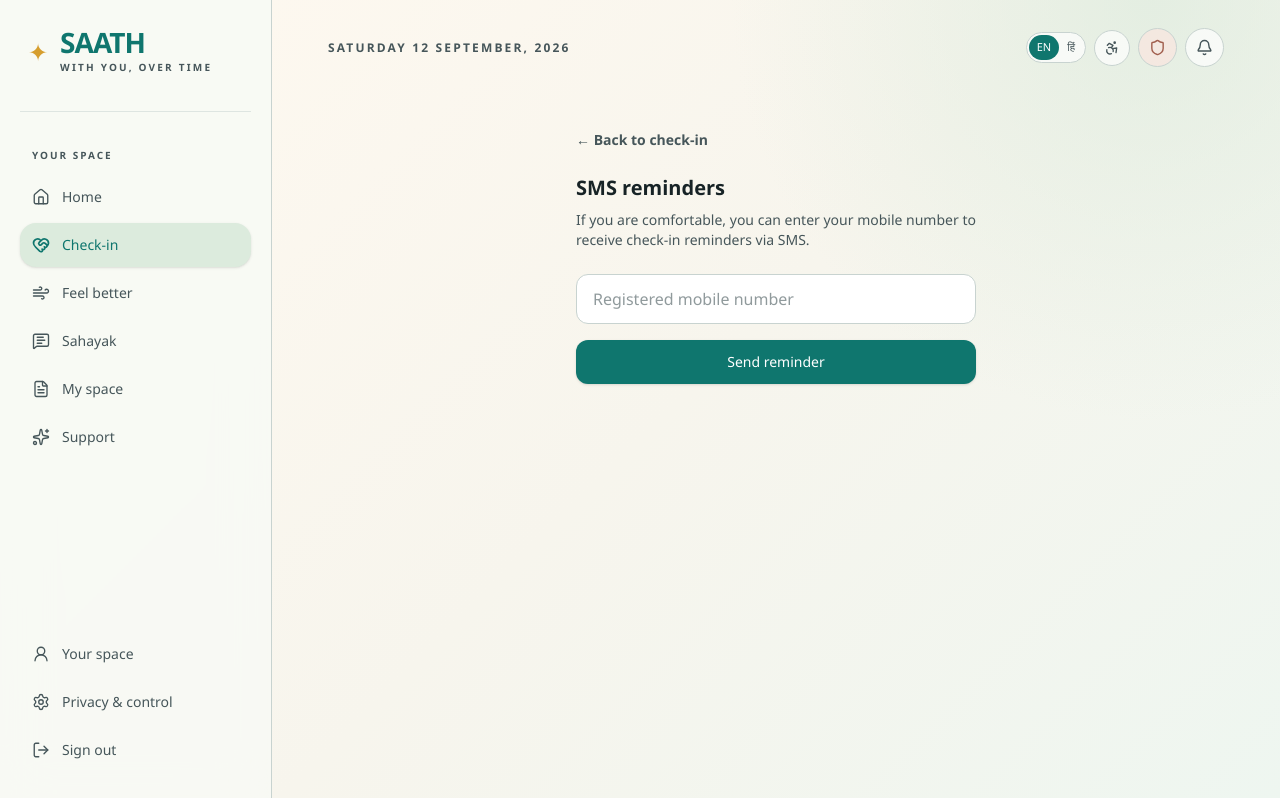
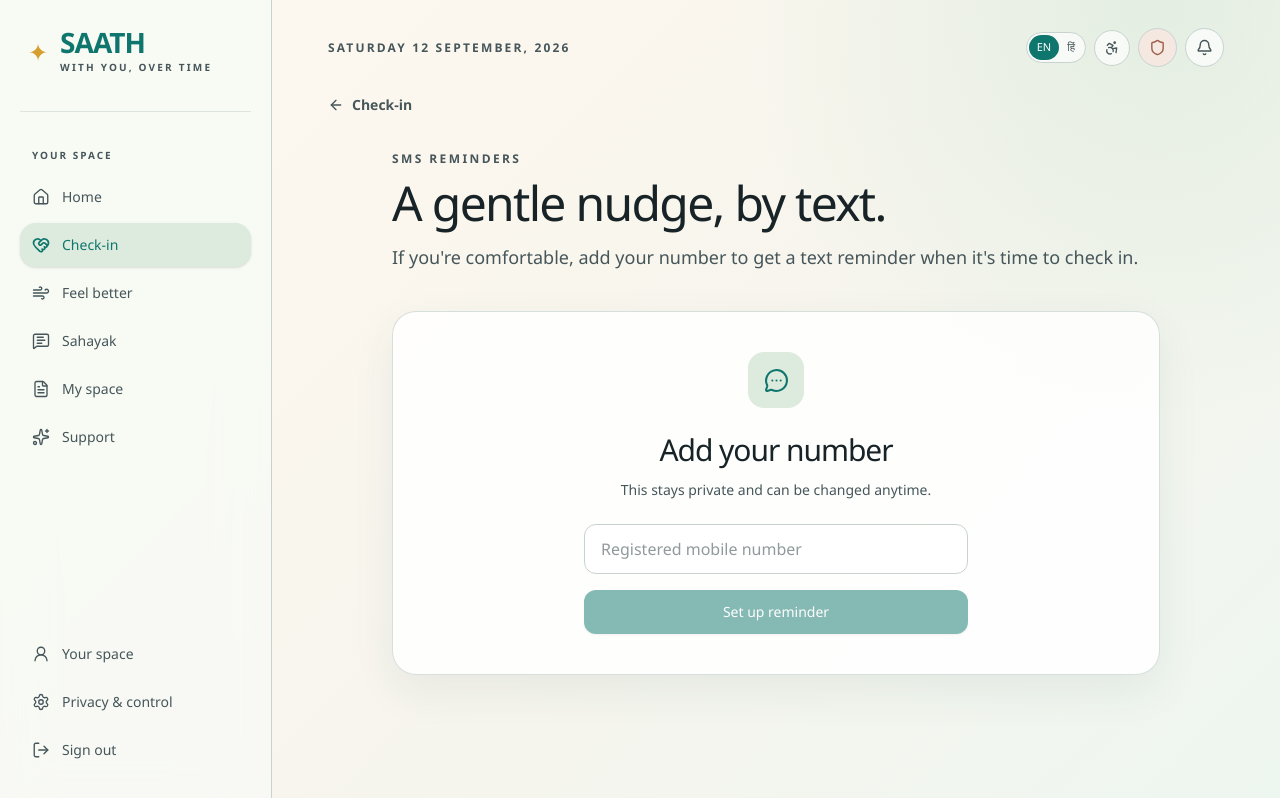
Before and after one commit to shreyasirayyy/SIH26, a Next.js app in the folder saath-frontend/: page /survivor/check-in/sms-reminders in a window 1280 px wide. Built offline with nearby package versions, Linux system fonts and the light colour scheme; no server answers.

Commit message:
UI fixes: hide language selector on IVRS, redesign SMS reminder page, add back navigation to My Space sub-pages

```diff
--- a/saath-frontend/app/survivor/case/page.tsx
+++ b/saath-frontend/app/survivor/case/page.tsx
@@ -1,6 +1,8 @@
 "use client";
 
 import { useEffect, useState } from "react";
+import Link from "next/link";
+import { ArrowLeft } from "lucide-react";
 import {
   ShieldAlert,
   Scale,
@@ -196,6 +198,10 @@ export default function MyCasePage() {
 
   return (
     <div className="px-5 pb-10 md:px-10 xl:px-14 space-y-6">
+      <Link href="/survivor/my-space" className="inline-flex items-center gap-2 text-sm font-semibold text-[#75857f]">
+        <ArrowLeft size={16} /> My space
+      </Link>
+
       <CaseHeader caseRecord={caseRecord} />
 
       <Card className="!p-6">
--- a/saath-frontend/app/survivor/check-in/sms-reminders/page.tsx
+++ b/saath-frontend/app/survivor/check-in/sms-reminders/page.tsx
@@ -2,6 +2,7 @@
 
 import { useState } from "react";
 import Link from "next/link";
+import { ArrowLeft, Check, MessageCircleMore } from "lucide-react";
 import { Button } from "@/components/ui/Button";
 import { Input } from "@/components/ui/Input";
 import { notificationService } from "@/services/notifications";
@@ -11,40 +12,126 @@ export default function SmsRemindersPage() {
   const [phone, setPhone] = useState("");
   const [status, setStatus] = useState<string | null>(null);
   const [sending, setSending] = useState(false);
+  const [sent, setSent] = useState(false);
   const hindi = useAppStore((store) => store.language === "Hindi");
 
   async function sendReminder() {
     if (!phone.trim() || sending) return;
-    setSending(true); setStatus(null);
+    setSending(true);
+    setStatus(null);
     try {
-      const result = await notificationService.sendSMS(phone, hindi ? "आपका SAATH चेक-इन तैयार है। जब आप तैयार हों, तब वापस आएँ।" : "Your SAATH check-in is ready whenever you are.");
+      const result = await notificationService.sendSMS(
+        phone,
+        hindi
+          ? "आपका SAATH चेक-इन तैयार है। जब आप तैयार हों, तब वापस आएँ।"
+          : "Your SAATH check-in is ready whenever you are."
+      );
       setStatus(result.status);
+      setSent(true);
+    } catch (error) {
+      setSent(false);
+      setStatus(
+        error instanceof Error
+          ? error.message
+          : hindi
+          ? "SMS सेवा उपलब्ध नहीं है।"
+          : "SMS provider is unavailable."
+      );
+    } finally {
+      setSending(false);
     }
-    catch (error) {
-      setStatus(error instanceof Error ? error.message : (hindi ? "SMS सेवा उपलब्ध नहीं है।" : "SMS provider is unavailable."));
-    }
-    finally { setSending(false); }
   }
 
   return (
-    <div className="px-6 py-8 max-w-md mx-auto">
-      <Link href="/survivor/check-in" className="mb-6 inline-flex items-center gap-2 text-sm font-semibold text-text-secondary">
-        ← {hindi ? "चेक-इन पर वापस जाएँ" : "Back to check-in"}
+    <div className="px-5 pb-10 md:px-10 xl:px-14">
+      <Link
+        href="/survivor/check-in"
+        className="inline-flex items-center gap-2 text-sm font-semibold text-text-secondary"
+      >
+        <ArrowLeft size={16} /> {hindi ? "चेक-इन" : "Check-in"}
       </Link>
-      <h1 className="text-xl font-semibold">{hindi ? "SMS रिमाइंडर" : "SMS reminders"}</h1>
-      <p className="mt-2 text-sm text-text-secondary">
-        {hindi ? "यदि आप सहज हैं, तो आप SMS के माध्यम से चेक-इन रिमाइंडर प्राप्त करने के लिए अपना मोबाइल नंबर दर्ज कर सकते हैं।" : "If you are comfortable, you can enter your mobile number to receive check-in reminders via SMS."}
+
+      <div className="mx-auto mt-8 max-w-3xl">
+        <p className="text-xs font-bold uppercase tracking-[.2em] text-text-secondary">
+          {hindi ? "SMS रिमाइंडर" : "SMS reminders"}
         </p>
-      <div className="mt-6">
+        <h1 className="mt-3 font-display text-4xl text-text-primary md:text-5xl">
+          {hindi ? "एक छोटा सा याद दिलाना।" : "A gentle nudge, by text."}
+        </h1>
+        <p className="mt-4 text-lg text-text-secondary">
+          {hindi
+            ? "यदि आप सहज हैं, तो अपना मोबाइल नंबर दर्ज करें और SMS के ज़रिए चेक-इन रिमाइंडर पाएँ।"
+            : "If you're comfortable, add your number to get a text reminder when it's time to check in."}
+        </p>
+
+        <div className="surface mt-10 rounded-3xl p-6 text-center md:p-10">
+          <span className="mx-auto flex h-14 w-14 items-center justify-center rounded-2xl bg-pale-sage text-deep-teal">
+            <MessageCircleMore size={25} />
+          </span>
+
+          {!sent ? (
+            <>
+              <h2 className="mt-6 font-display text-3xl text-text-primary">
+                {hindi ? "अपना नंबर जोड़ें" : "Add your number"}
+              </h2>
+              <p className="mt-3 text-sm text-text-secondary">
+                {hindi
+                  ? "यह पूरी तरह निजी रहता है और कभी भी बदला जा सकता है।"
+                  : "This stays private and can be changed anytime."}
+              </p>
+
+              <div className="mx-auto mt-6 max-w-sm text-left">
                 <Input
+                  type="tel"
                   value={phone}
                   onChange={(e) => setPhone(e.target.value)}
                   placeholder={hindi ? "पंजीकृत मोबाइल नंबर" : "Registered mobile number"}
                 />
-        <Button onClick={sendReminder} disabled={sending} className="mt-4 w-full">
-          {sending ? (hindi ? "भेज रहा है..." : "Sending...") : (hindi ? "रिमाइंडर भेजें" : "Send reminder")}
+                <Button
+                  onClick={sendReminder}
+                  disabled={sending || !phone.trim()}
+                  className="mt-4 w-full"
+                >
+                  {sending
+                    ? hindi
+                      ? "भेज रहा है..."
+                      : "Sending..."
+                    : hindi
+                    ? "रिमाइंडर सेट करें"
+                    : "Set up reminder"}
                 </Button>
-        {status && <p className="mt-4 text-sm text-text-secondary">{status}</p>}
+              </div>
+
+              {status && (
+                <p className="mt-4 text-sm text-warm-peach" role="alert">
+                  {status}
+                </p>
+              )}
+            </>
+          ) : (
+            <>
+              <h2 className="mt-6 font-display text-3xl text-text-primary">
+                {hindi ? "रिमाइंडर सेट हो गया" : "Reminder set"}
+              </h2>
+              <p className="mt-3 flex items-center justify-center gap-2 text-sm text-deep-teal">
+                <Check size={16} />
+                {hindi
+                  ? "हम आपको SMS के ज़रिए याद दिलाएँगे।"
+                  : "We'll text you a check-in reminder."}
+              </p>
+              <button
+                onClick={() => {
+                  setSent(false);
+                  setStatus(null);
+                  setPhone("");
+                }}
+                className="mt-6 text-sm font-semibold text-text-secondary underline underline-offset-4"
+              >
+                {hindi ? "नंबर बदलें" : "Use a different number"}
+              </button>
+            </>
+          )}
+        </div>
       </div>
     </div>
   );
--- a/saath-frontend/app/survivor/journey/page.tsx
+++ b/saath-frontend/app/survivor/journey/page.tsx
@@ -1,6 +1,7 @@
 "use client";
 import { useState, useEffect } from "react";
-import { Check } from "lucide-react";
+import Link from "next/link";
+import { ArrowLeft, Check } from "lucide-react";
 import { aiService } from "@/services/ai";
 
 export default function JourneyPage() {
@@ -25,7 +26,11 @@ export default function JourneyPage() {
 
   return (
     <div className="px-5 pb-10 md:px-10 xl:px-14">
-      <div>
+      <Link href="/survivor/my-space" className="inline-flex items-center gap-2 text-sm font-semibold text-[#75857f]">
+        <ArrowLeft size={16} /> My space
+      </Link>
+
+      <div className="mt-6">
         <p className="text-xs font-bold uppercase tracking-[.2em] text-[#7e918b]">My journey</p>
         <h1 className="mt-3 font-display text-5xl text-[#172326] md:text-6xl">Small steps still count.</h1>
         <p className="mt-4 max-w-2xl text-lg text-[#63736e]">A gentle view of your check-ins and the support around you — not a scorecard.</p>
--- a/saath-frontend/app/survivor/taara/page.tsx
+++ b/saath-frontend/app/survivor/taara/page.tsx
@@ -1,7 +1,8 @@
 "use client";
 
 import { useState, useRef, useEffect, useMemo } from "react";
-import { ArrowUp, Sparkles, Plus, Trash2, History, X } from "lucide-react";
+import Link from "next/link";
+import { ArrowLeft, ArrowUp, Sparkles, Plus, Trash2, History, X } from "lucide-react";
 import { Button } from "@/components/ui/Button";
 import { useAppStore } from "@/store/useAppStore";
 import { aiService } from "@/services/ai";
@@ -119,6 +120,9 @@ export default function TaaraPage() {
         {crisis && (
           <CrisisInterrupt reason="TAARA conversation flagged urgent_support" onDismiss={() => setCrisis(false)} />
         )}
+        <Link href="/survivor/my-space" className="mb-4 inline-flex w-fit items-center gap-2 text-sm font-semibold text-[#75857f]">
+          <ArrowLeft size={16} /> My space
+        </Link>
         <div className="flex items-center justify-between border-b border-border-color/60 pb-4">
           <div className="flex items-center gap-3">
             <span className="flex h-10 w-10 items-center justify-center rounded-full bg-pale-sage text-deep-teal">
```
Also changed, not shown: saath-frontend/app/survivor/hope-vault/page.tsx (+7 -2 lines), saath-frontend/app/survivor/my-space/page.tsx (+2 -2 lines), saath-frontend/app/survivor/privacy/page.tsx (+3 -2 lines), saath-frontend/components/SurvivorHeader.tsx (+9 -4 lines). Lines whose indentation alone changed are shown as unchanged.
